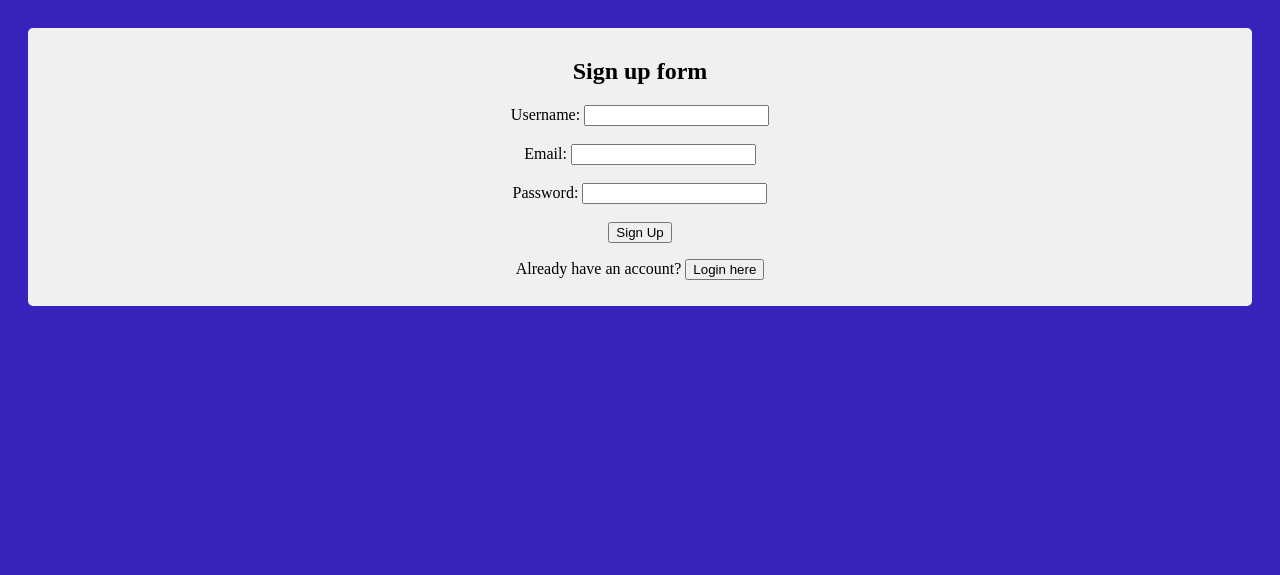
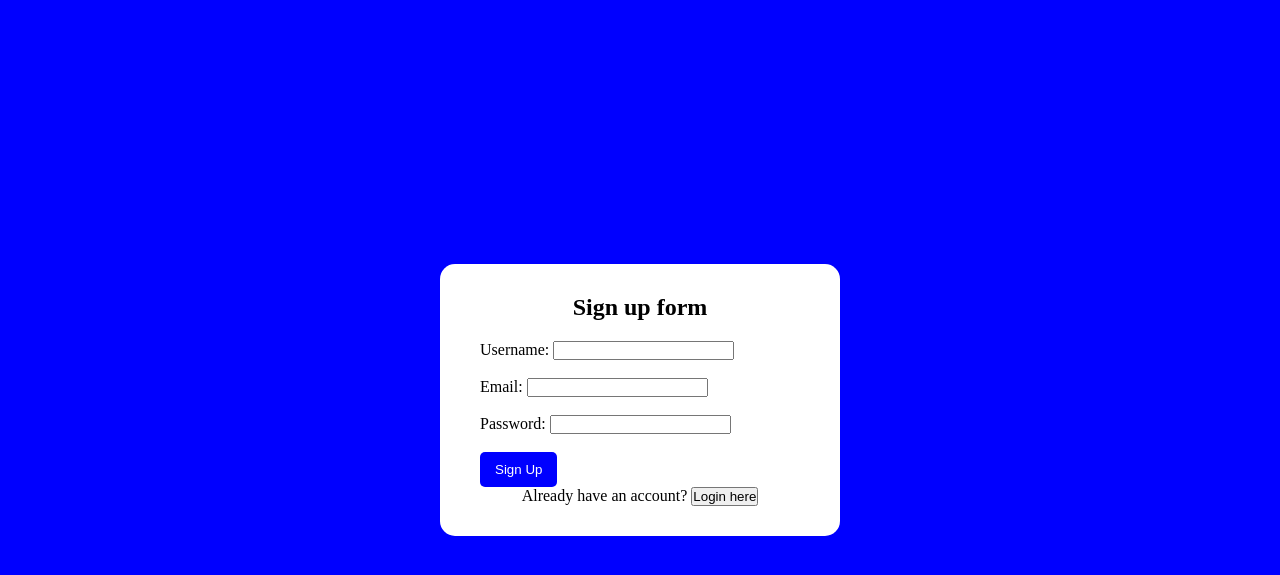
Before and after one commit to kinara55/Tikika, a PHP site: page /forms.html in a window 1280 px wide. Shown: the top 575 px of the page. Run offline with PHP 8.4, Linux system fonts and the light colour scheme.

Commit message:
Minor change on frontend

```diff
--- a/css/style.css
+++ b/css/style.css
@@ -1,12 +1,48 @@
+*{
+    margin: 0;
+    padding: 0;
+    box-sizing: border-box;
+}
+
 body {
-    background-color: #3723bb;
-    padding: 20px;
-}
-.form-header {
-    background-color: #f0f0f0;
-    padding: 10px;
-    border-radius: 5px;
-    margin-bottom: 20px;
-    text-align: center;
+   background-color: blue ;
 
 }
+.form-title{
+    color: black;
+    text-align: center;
+    margin-bottom: 20px;
+}
+.form-container {
+    background: white;
+    border-radius: 15px;
+    /* box-shadow: 0 15px 35px rgba(0,0,0,.6); */
+    padding: 30px 40px  ;
+    max-width: 400px;
+    text-align: center;
+    position: fixed;
+    width: 100%;
+    top: 50%;
+    left: 50%;
+    transform: translate(-50%, -50%);
+    z-index: 1000;
+}
+form {
+    text-align: left;
+}
+.signup-btn,.login-btn{
+    background: blue;
+    color: white;
+    border: none;
+    padding: 10px 15px;
+    border-radius: 5px;
+    cursor: pointer;
+}
+
+.signup-form,
+.login-form {
+    width: 100%;
+    max-width: 400px;
+    margin: 0 auto;
+
+}
--- a/forms.html
+++ b/forms.html
@@ -3,7 +3,7 @@
 <head>
     <meta charset="UTF-8">
     <meta name="viewport" content="width=device-width, initial-scale=1.0">
-    <title>Forms Example</title>
+    <title>Signup/Login</title>
     <link rel="stylesheet" href="css/style.css">
     <script>
         function showForm(formId) {
@@ -20,7 +20,7 @@
     <!-- Sign up Form -->
     <div id="signup-form">
         <div class="form-header">
-            <h1>Sign up form</h1>
+            <h1 class="form-title">Sign up form</h1>
             <form class="signup-form" action="/submit" method="post">
                 <label for="username">Username:</label>
                 <input type="text" id="username" name="username" required><br><br>
@@ -28,7 +28,7 @@
                 <input type="email" id="email" name="email" required><br><br>
                 <label for="password">Password:</label>
                 <input type="password" id="password" name="password" required><br><br>
-                <button type="submit">Sign Up</button>
+                <button class="signup-btn" type="submit">Sign Up</button>
             </form>
             <div>
                 <p>Already have an account? <button type="button" onclick="showForm('login')">Login here</button></p>
@@ -37,14 +37,14 @@
     </div>
 
     <!-- Sign in Form -->
-    <div class="form-header" id="login-form" style="display:none;">
-        <h1>Login form</h1>
+    <div class="form-header " id="login-form" style="display:none;">
+        <h1 class="form-title">Login form</h1>
         <form action="/login" method="post" aria-label="Login Form">
             <label for="login-username">Username:</label>
             <input type="text" id="login-username" name="username" required><br><br>
             <label for="login-password">Password:</label>
             <input type="password" id="login-password" name="password" required><br><br>
-            <button type="submit">Login</button>
+            <button class="login-btn" type="submit">Login</button>
         </form>
         <div>
             <p>Don't have an account? <button type="button" onclick="showForm('signup')">Sign up here</button></p>
```
